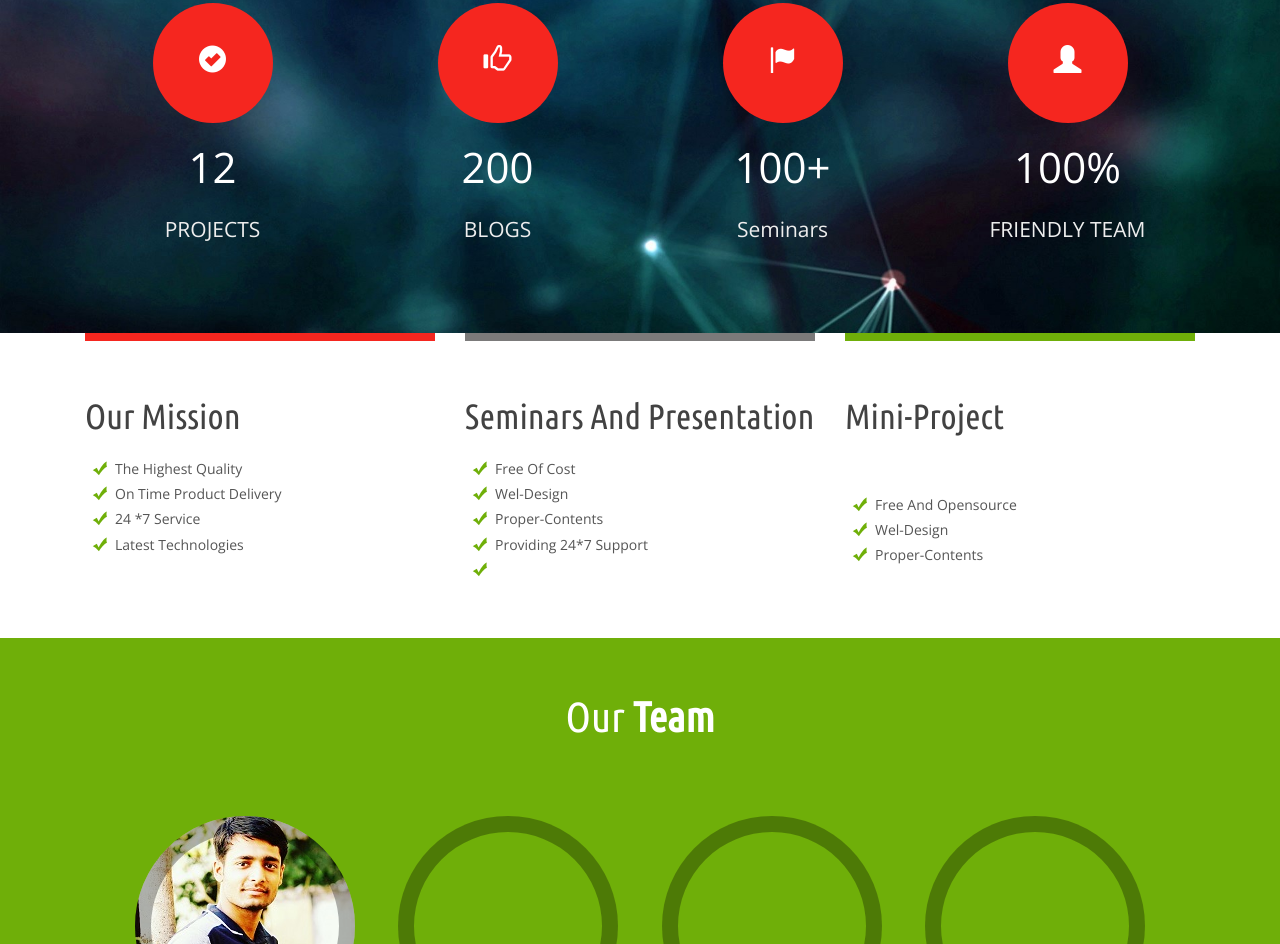
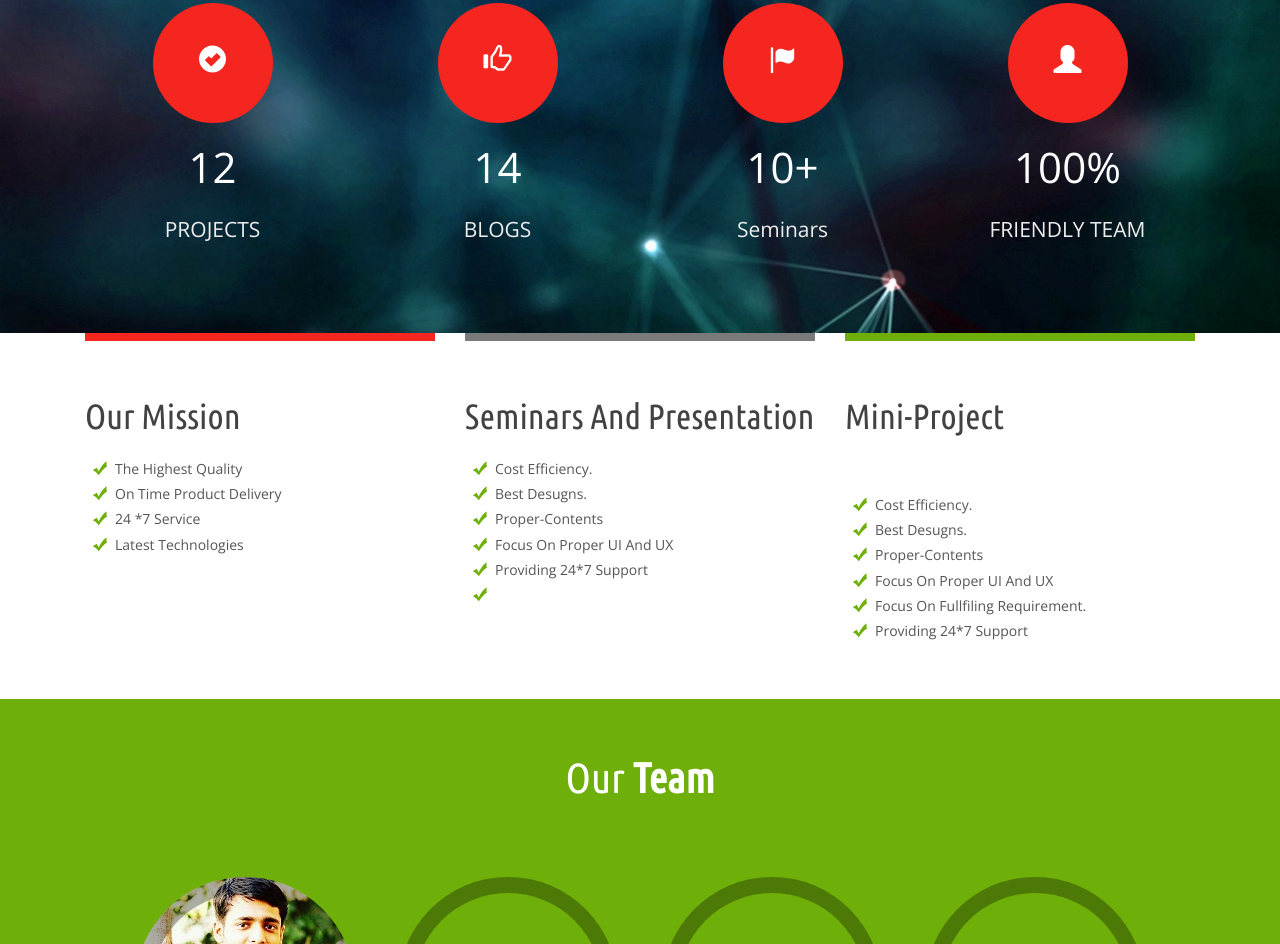
Before and after one commit to thedevankit/web, a plain HTML site: page index.html in a window 1280 px wide. Shown: the part 1686-2630 px from the top of the page. Drawn offline with nearby package versions, Linux system fonts and the light colour scheme; files whose address does not match are found by name; a web font is replaced by a local one.

Commit message:
Update index.html

```diff
--- a/index.html
+++ b/index.html
@@ -216,7 +216,7 @@ html {
 									<div class="col-md-4 feature-grid aos-item" data-aos="fade-in">
 										<img src="images/m1.png" class="img-circle img-responsive" alt="/">
 										<div class="rate     ">
-											<h5>Blogs</h5>
+											<h5>Mini-Projects</h5>
 										</div>
 									</div>
 									 <div class="col-md-4 feature-grid aos-item" data-aos="zoom-out-up">
@@ -272,14 +272,14 @@ html {
 										<figure class="icon">
 											 <i class="glyphicon glyphicon-thumbs-up"></i>
 											</figure>
-											<h5>200</h5>
+											<h5>14</h5>
 											<h6>BLOGS</h6>
 										</div>
 										<div class="col-md-3 history-grid aos-item" data-aos="fade-down">
 										<figure class="icon">
 											 <i class="glyphicon glyphicon-flag"></i>
 											</figure>
-											<h5>100+</h5>
+											<h5>10+</h5>
 											<h6>Seminars </h6>
 										</div>
 										<div class="col-md-3 history-grid aos-item" data-aos="fade-up" >
@@ -318,9 +318,10 @@ html {
 										<!-- <p>Fratione uptate mseesciun neque porroisqm estrem equia dolorer ntreterase geryiuyasa miertase.</p> --><br>
 										<ul>
 
-											<li><a> Free of Cost</a></li>
-											<li><a>Wel-Design</a></li>
+											<li><a>Cost Efficiency.</a></li>
+											<li><a>Best Desugns.</a></li>
 											<li><a>Proper-contents</a></li>
+											<li><a>Focus on proper UI and UX </a></li>
 											<li><a>Providing 24*7 support </a></li>
 
 											<li><a></a></li>
@@ -333,13 +334,12 @@ html {
 										<h3>Mini-Project</h3>
 										<p><!-- Fratione uptate mseesciun neque porroisqm estrem equia dolorer ntreterase geryiuyasa miertase. --></p>
 										<ul>
-											<li><a> Free and Opensource</a></li>
-											<li><a>Wel-Design</a></li>
-											<li><a>Proper-contents</a></li>
-											<!-- <li><a>4</a></li>
-											<li><a>5</a></li>
-											<li><a>6</a></li>
-											<li><a>7</a></li> -->
+											<li><a>Cost Efficiency.</a></li>
+											<li><a>Best Desugns.</a></li>
+											<li><a>Proper-Contents</a></li>
+											<li><a>Focus on proper UI and UX </a></li>
+											<li><a>Focus on Fullfiling Requirement. </a></li>
+											<li><a>Providing 24*7 Support </a></li>
 										</ul>
 									</div>
 								</div>
```
